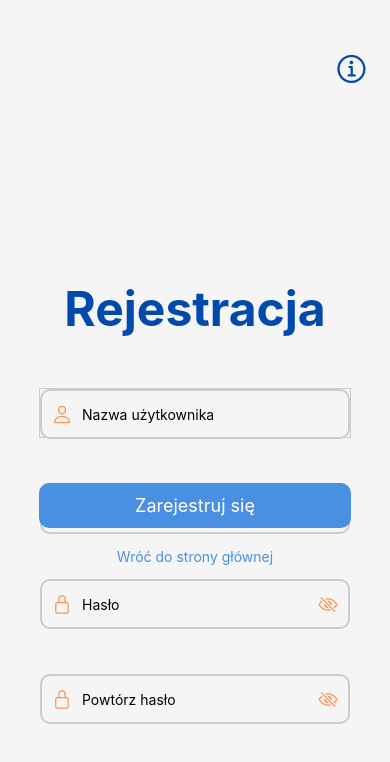
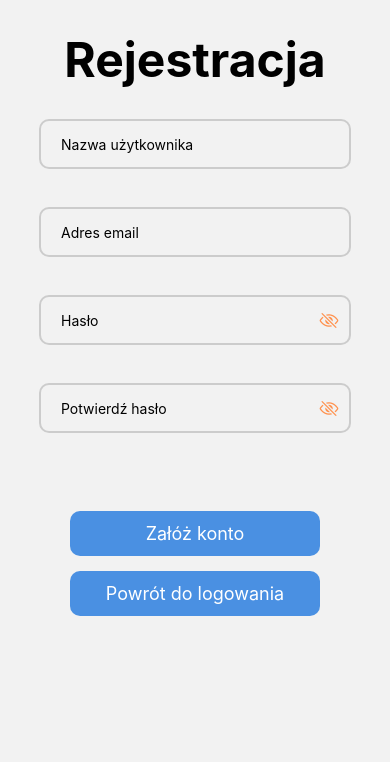
Before and after one commit to SKN-Telephoners/apka_miasteczkowa, a React Native app in the folder frontend/: screen /Register in a window 390 px wide. Shown: the top 762 px of the page. Built offline with nearby package versions, Linux system fonts and the light colour scheme.

Commit message:
Refactor InputField and RegisterScreen for improved UX

```diff
--- a/frontend/src/components/InputField.tsx
+++ b/frontend/src/components/InputField.tsx
@@ -1,5 +1,5 @@
 import { Ionicons } from "@expo/vector-icons";
-import React, { useEffect, useState } from "react";
+import React, { useState } from "react";
 import {
   StyleSheet,
   Text,
@@ -8,56 +8,42 @@ import {
   View,
 } from "react-native";
 
-interface InputField {
-  icon: React.ComponentProps<typeof Ionicons>["name"];
+interface InputFieldProps {
   placeholder: string;
   value: string;
   onChangeText: (text: string) => void;
   secureTextEntry?: boolean;
   toggleSecure?: () => void;
-  keyboardType?:
-  | "default"
-  | "email-address"
-  | "numeric"
-  | "phone-pad"
-  | "number-pad";
   errorMessage?: string;
-  validate?: (text: string) => string | null; // Optional validation function
+  validate?: (text: string) => string | null;
+  autoCapitalize?: "none" | "sentences" | "words" | "characters";
 }
 
-
-const InputField: React.FC<InputField> = ({
-  icon,
+const InputField: React.FC<InputFieldProps> = ({
   placeholder,
   value,
   onChangeText,
   secureTextEntry,
   toggleSecure,
-  keyboardType = "default",
   errorMessage,
   validate,
+  autoCapitalize = "none",
 }) => {
-  const [showLegend, setShowLegend] = useState(true);
-  const [showIcon, setShowIcon] = useState(true);
-  const [localErrorMessage, setLocalErrorMessage] = useState<
-    string | null | undefined
-  >(null);
+  const [localErrorMessage, setLocalErrorMessage] = useState<string | null>(
+    null
+  );
   const [isTouched, setIsTouched] = useState(false);
 
-  useEffect(() => {
-    setShowLegend(value === "");
-    setShowIcon(value === "");
-  }, [value]);
+  const isEmpty = value === "";
 
   const handleTextChange = (text: string) => {
-    setShowLegend(text === "");
-    setShowIcon(text === "");
+    onChangeText(text);
 
-    if (keyboardType === "email-address") {
-      text = text.toLowerCase();
+    // Validate while typing if already touched
+    if (isTouched && validate) {
+      const validationError = validate(text);
+      setLocalErrorMessage(validationError);
     }
-
-    onChangeText(text);
   };
 
   const handleBlur = () => {
@@ -66,18 +52,18 @@ const InputField: React.FC<InputField> = ({
     if (validate) {
       const validationError = validate(value);
       setLocalErrorMessage(validationError);
-    } else if (errorMessage) {
-      setLocalErrorMessage(errorMessage);
     }
   };
 
   const handleFocus = () => {
-    // hide error when focusing on the input again
+    // Clear local validation error when focusing on the input again
     setLocalErrorMessage(null);
-    setIsTouched(false);
   };
 
-  const displayErrorMessage = isTouched && (localErrorMessage || errorMessage);
+  // Prioritize local validation over external error message
+  const displayErrorMessage = isTouched
+    ? localErrorMessage ?? errorMessage
+    : null;
 
   return (
     <View style={styles.container}>
@@ -87,8 +73,7 @@ const InputField: React.FC<InputField> = ({
           displayErrorMessage ? styles.inputBoxError : null,
         ]}
       >
-        {!showLegend && <Text style={styles.legend}>{placeholder}</Text>}
-        {showIcon && <Ionicons name={icon} size={20} color="#ff914d" />}
+        {!isEmpty && <Text style={styles.legend}>{placeholder}</Text>}
         <TextInput
           style={styles.input}
           placeholder={placeholder}
@@ -97,7 +82,9 @@ const InputField: React.FC<InputField> = ({
           onBlur={handleBlur}
           onFocus={handleFocus}
           secureTextEntry={secureTextEntry}
-          keyboardType={keyboardType}
+          accessibilityLabel={placeholder}
+          accessibilityHint={displayErrorMessage || undefined}
+          autoCapitalize={autoCapitalize}
         />
         {toggleSecure && (
           <TouchableOpacity onPress={toggleSecure}>
@@ -109,11 +96,8 @@ const InputField: React.FC<InputField> = ({
           </TouchableOpacity>
         )}
       </View>
-      {displayErrorMessage && (
-        <Text style={styles.errorMessage}>
-          {localErrorMessage || errorMessage}
-        </Text>
-      )}
+
+      <Text style={styles.errorMessage}>{displayErrorMessage}</Text>
     </View>
   );
 };
@@ -141,15 +125,17 @@ const styles = StyleSheet.create({
   legend: {
     position: "absolute",
     top: -10,
-    left: 26,
+    left: 18,
     backgroundColor: "#f5f5f5",
     color: "#aaa",
     paddingHorizontal: 5,
   },
   errorMessage: {
     color: "red",
+    fontSize: 12,
     marginTop: 5,
     marginLeft: 10,
+    height: 18,
   },
 });
 
--- a/frontend/src/screens/auth/RegisterScreen.tsx
+++ b/frontend/src/screens/auth/RegisterScreen.tsx
@@ -5,11 +5,13 @@ import {
   TouchableOpacity,
   StyleSheet,
   Alert,
-  Modal,
+  KeyboardAvoidingView,
+  Platform,
 } from "react-native";
-import { Ionicons } from "@expo/vector-icons";
 import axios from "axios";
 import InputField from "../../components/InputField";
+import { MESSAGES } from "../../utils/constants";
+import { ScrollView } from "react-native-gesture-handler";
 
 const RegisterScreen = ({ navigation }: { navigation: any }) => {
   const [username, setUsername] = useState("");
@@ -125,7 +127,10 @@ const RegisterScreen = ({ navigation }: { navigation: any }) => {
           "Rejestracja nie powiodło się. Kod:",
           error.response.data.message
         );
-        Alert.alert("Rejestracja nie powiodła się", error.response.data.message);
+        Alert.alert(
+          "Rejestracja nie powiodła się",
+          error.response.data.message
+        );
       } else {
         console.error("Błąd:", error.message);
       }
@@ -137,39 +142,37 @@ const RegisterScreen = ({ navigation }: { navigation: any }) => {
   };
 
   return (
-    <View style={styles.container}>
-      <TouchableOpacity style={styles.infoButton} onPress={handleInfoPress}>
-        <Ionicons name="information-circle-outline" size={36} color="#004aad" />
-      </TouchableOpacity>
-
+    <KeyboardAvoidingView
+      style={{ flex: 1 }}
+      behavior={Platform.OS === "ios" ? "padding" : "height"}
+    >
+      <ScrollView
+        contentContainerStyle={styles.container}
+        keyboardShouldPersistTaps="handled"
+      >
         <Text style={styles.title}>Rejestracja</Text>
 
         <View style={styles.inputContainer}>
           <InputField
-          icon="person-outline"
-          placeholder="Nazwa użytkownika"
+            placeholder={MESSAGES.PLACEHOLDERS.USERNAME}
             value={username}
             onChangeText={setUsername}
             secureTextEntry={false}
-          keyboardType="default"
             errorMessage={usernameError}
             validate={validateUsername}
           />
 
           <InputField
-          icon="mail-outline"
-          placeholder="Email"
+            placeholder={MESSAGES.PLACEHOLDERS.EMAIL}
             value={email}
             onChangeText={setEmail}
             secureTextEntry={false}
-          keyboardType="email-address"
             errorMessage={emailError}
             validate={validateEmail}
           />
 
           <InputField
-          icon="lock-closed-outline"
-          placeholder="Hasło"
+            placeholder={MESSAGES.PLACEHOLDERS.PASSWORD}
             value={password}
             onChangeText={setPassword}
             secureTextEntry={secureText}
@@ -179,8 +182,7 @@ const RegisterScreen = ({ navigation }: { navigation: any }) => {
           />
 
           <InputField
-          icon="lock-closed-outline"
-          placeholder="Powtórz hasło"
+            placeholder={MESSAGES.PLACEHOLDERS.CONFIRM_PASSWORD}
             value={confirmPassword}
             onChangeText={setConfirmPassword}
             secureTextEntry={secureTextConfirm}
@@ -190,85 +192,46 @@ const RegisterScreen = ({ navigation }: { navigation: any }) => {
           />
         </View>
 
-      <TouchableOpacity style={styles.registerButton} onPress={handleRegister}>
-        <Text style={styles.buttonText}>Zarejestruj się</Text>
+        <View style={styles.buttonContainer}>
+          <TouchableOpacity
+            style={styles.registerButton}
+            onPress={handleRegister}
+          >
+            <Text style={styles.buttonText}>{MESSAGES.BUTTONS.REGISTER}</Text>
           </TouchableOpacity>
 
-      <TouchableOpacity onPress={() => navigation.navigate("Welcome")}>
-        <Text style={styles.backText}>Wróć do strony głównej</Text>
-      </TouchableOpacity>
-
-      {/* Modal z wymaganiami */}
-      <Modal
-        animationType="fade"
-        transparent={true}
-        visible={infoModalVisible}
-        onRequestClose={() => {
-          setInfoModalVisible(false);
-        }}
+          <TouchableOpacity
+            style={styles.registerButton}
+            onPress={() => navigation.navigate("Login")}
           >
-        <View style={styles.modalOverlay}>
-          <View style={styles.modalContent}>
-            <Text style={styles.modalTitle}>Wymagania</Text>
-            <Text style={styles.modalText}>
-              Nazwa użytkownika musi zawierać co najmniej 3 znaki.
-            </Text>
-            <Text style={styles.modalText}>Hasło musi zawierać:</Text>
-            <Text style={[styles.modalText, styles.modalBullet]}>
-              - Co najmniej 8 znaków
-            </Text>
-            <Text style={[styles.modalText, styles.modalBullet]}>
-              - Jedną wielką literę
-            </Text>
-            <Text style={[styles.modalText, styles.modalBullet]}>
-              - Jedną małą literę
-            </Text>
-            <Text style={[styles.modalText, styles.modalBullet]}>
-              - Jedną cyfrę
-            </Text>
-            <TouchableOpacity
-              style={styles.closeButton}
-              onPress={() => setInfoModalVisible(false)}
-            >
-              <Text style={styles.closeButtonText}>Zamknij</Text>
+            <Text style={styles.buttonText}>{MESSAGES.BUTTONS.BACK_TO_LOGIN}</Text>
           </TouchableOpacity>
         </View>
-        </View>
-      </Modal>
-    </View>
+      </ScrollView>
+    </KeyboardAvoidingView>
   );
 };
 
 const styles = StyleSheet.create({
   container: {
-    flex: 1,
+    alignItems: "center",
     justifyContent: "center",
-    alignItems: "center",
-    backgroundColor: "#f5f5f5",
-  },
-  infoButton: {
-    position: "absolute",
-    top: 50,
-    right: 20,
   },
   title: {
     fontSize: 48,
     fontWeight: "bold",
-    color: "#004aad",
-    marginBottom: 50,
+    marginVertical: 30,
     textAlign: "center",
   },
   inputContainer: {
-    marginBottom: 15,
+    flex: 2,
     width: "80%",
-    gap: 30,
-    height: 50,
-    borderWidth: 1,
-    borderColor: "#ccc",
+    marginBottom: 40,
   },
-  input: {
-    flex: 1,
-    marginLeft: 10,
+  buttonContainer: {
+    width: "80%",
+    alignItems: "center",
+    gap: 15,
   },
   registerButton: {
     backgroundColor: "#4a90e2",
@@ -276,51 +239,8 @@ const styles = StyleSheet.create({
     width: "80%",
     borderRadius: 10,
     alignItems: "center",
-    marginTop: 30,
-    marginBottom: 10,
   },
   buttonText: {
-    color: "#fff",
-    fontSize: 18,
-  },
-  backText: {
-    color: "#4a90e2",
-    marginTop: 10,
-  },
-  modalOverlay: {
-    flex: 1,
-    backgroundColor: "rgba(0,0,0,0.5)",
-    justifyContent: "center",
-    alignItems: "center",
-  },
-  modalContent: {
-    backgroundColor: "#fff",
-    borderRadius: 10,
-    padding: 20,
-    width: "80%",
-  },
-  modalTitle: {
-    fontSize: 24,
-    fontWeight: "bold",
-    marginBottom: 10,
-    textAlign: "center",
-  },
-  modalText: {
-    fontSize: 16,
-    marginBottom: 5,
-    textAlign: "left",
-  },
-  modalBullet: {
-    marginLeft: 10,
-  },
-  closeButton: {
-    marginTop: 20,
-    backgroundColor: "#4a90e2",
-    paddingVertical: 10,
-    borderRadius: 10,
-    alignItems: "center",
-  },
-  closeButtonText: {
     color: "#fff",
     fontSize: 18,
   },
--- a/frontend/src/utils/constants.ts
+++ b/frontend/src/utils/constants.ts
@@ -18,6 +18,7 @@ export const TIMEOUTS = {
   REQUEST_TIMEOUT: 10000,
   RETRY_DELAY: 1000,
 } as const;
+
 
 export const COLORS = {
   primary: "#",
```
Lines whose indentation alone changed are shown as unchanged.
